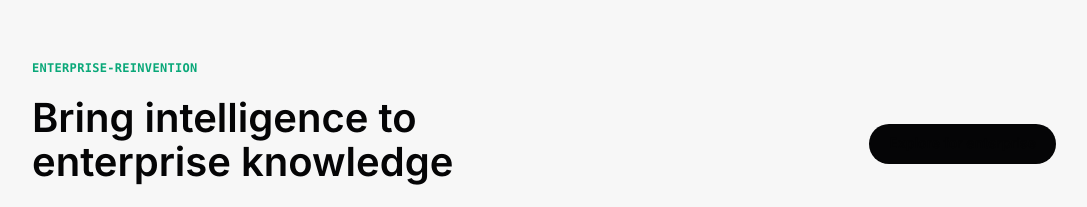
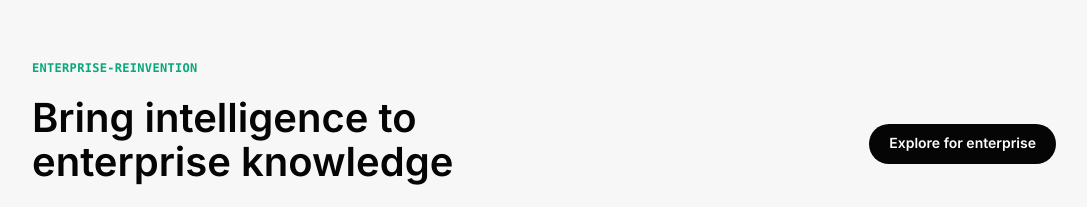
Before and after one commit to DeepSaha25/mint, a React (Vite) app: page / in a window 1280 px wide. Shown: the part 3360-3567 px from the top of the page, without its empty margins (96-1183 px from the left). Built offline with nearby package versions, Linux system fonts and the light colour scheme.

Commit message:
feat: update styles for enterprise call-to-action button for improved visibility

```diff
--- a/src/components/Enterprise.jsx
+++ b/src/components/Enterprise.jsx
@@ -15,7 +15,7 @@ export default function Enterprise() {
           <div className="md:text-right">
             <a
               href="#"
-              className="theme-dark-button inline-flex h-10 items-center rounded-full bg-ink px-5 text-sm font-semibold transition hover:bg-ink/85"
+              className="enterprise-cta inline-flex h-10 items-center rounded-full px-5 text-sm font-semibold transition"
             >
               Explore for enterprise
             </a>
--- a/src/index.css
+++ b/src/index.css
@@ -64,6 +64,15 @@ input {
 
 .site-nav.is-scrolled .contact-link:hover {
   background: rgba(5, 5, 6, 0.08);
+}
+
+.enterprise-cta {
+  background: #050506 !important;
+  color: #ffffff !important;
+}
+
+.enterprise-cta:hover {
+  background: rgba(5, 5, 6, 0.85) !important;
 }
 
 .brand-logo {
@@ -279,6 +288,15 @@ input {
     color: #050506 !important;
   }
 
+  .enterprise-cta {
+    background: #ffffff !important;
+    color: #050506 !important;
+  }
+
+  .enterprise-cta:hover {
+    background: rgba(255, 255, 255, 0.9) !important;
+  }
+
   .bg-ink.text-white,
   .bg-ink .text-white {
     color: #050506 !important;
```
